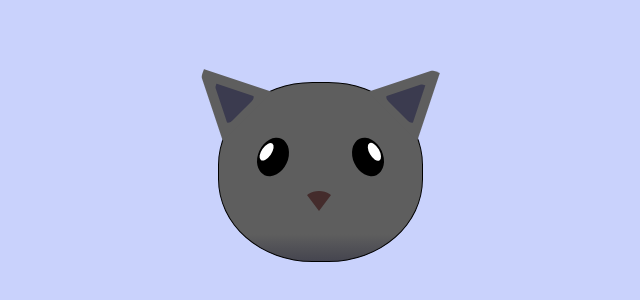
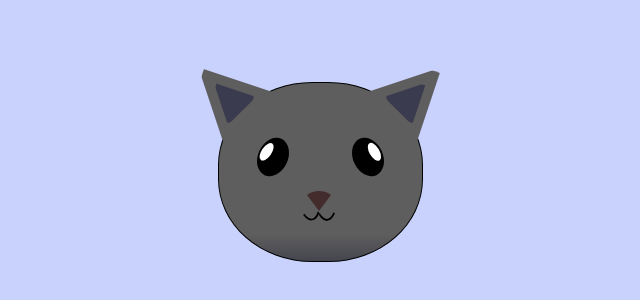
Before and after one commit to atlsavy/cat-painting, a plain HTML site: page index.html in a window 1280 px wide. Shown: the part 228-528 px from the top of the page, 320-960 px from the left. Drawn offline with Linux system fonts and the light colour scheme.

Commit message:
mouth done

```diff
--- a/painting.css
+++ b/painting.css
@@ -136,3 +136,25 @@ body {
     border-top-left-radius: 50%;
     transform: rotate(180deg);
 }
+
+.cat-mouth div {  /*descendant selector used here*/
+    width: 30px;
+    height: 50px;
+    border: 2px solid #000;
+    border-color: black transparent transparent transparent;
+    border-radius: 190%/150px 170px 0 0;
+}
+
+.cat-mouth-line-left {
+    position: absolute;
+    top: 88px;
+    left: 74px;
+    transform: rotate(170deg);
+}
+
+.cat-mouth-line-right {
+    position: absolute;
+    top: 88px;
+    left: 91px;
+    transform: rotate(175deg);
+}
```
